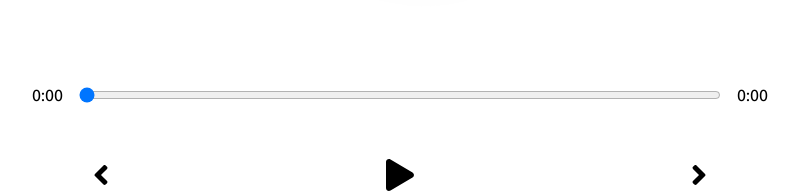
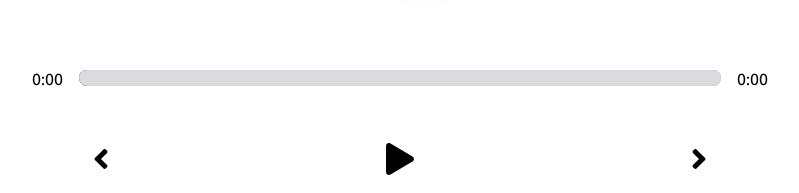
Before and after one commit to bishwaskharel/react-player, a React (Create React App) app: page / in a window 1280 px wide. Shown: the part 490-683 px from the top of the page, without its empty margins (240-1039 px from the left). Built offline with nearby package versions, Linux system fonts and the light colour scheme.

Commit message:
Modified Input

```diff
--- a/src/App.js
+++ b/src/App.js
@@ -19,13 +19,24 @@
   const timeUpdateHandler = (e) => {
     const current = e.target.currentTime;
     const duration = e.target.duration;
-    setSongInfo({ ...songInfo, currentTime: current, duration });
+    // Calculator Percentage
+    const roundedCurrent = Math.round(current);
+    const roundedDuration = Math.round(duration);
+    const animation = Math.round((roundedCurrent / roundedDuration) * 100);
+    console.log(animation);
+    setSongInfo({
+      ...songInfo,
+      currentTime: current,
+      duration,
+      animationPercentage: animation,
+    });
   };
 
   // State for SongsInfo
   const [songInfo, setSongInfo] = useState({
     currentTime: 0,
     duration: 0,
+    animationPercentage: 0,
   });
 
   // State
@@ -48,6 +59,7 @@
         songs={songs}
         setCurrentSong={setCurrentSong}
         setSongs={setSongs}
+
       />
       <Library
         audioRef={audioRef}
--- a/src/components/Player.js
+++ b/src/components/Player.js
@@ -76,10 +76,22 @@
     setSongs(newSongs);
   }, [currentSong]);
 
+  // Add Style Input
+
+  const trackAnim = {
+    transform: `translateX(${songInfo.animationPercentage}%)`,
+  };
+
   return (
     <div className="player">
       <div className="time-control">
         <p>{getTime(songInfo.currentTime)}</p>
+        <div
+          style={{
+            background: `linear-gradient(to right, ${currentSong.color[0]}, ${currentSong.color[1]})`,
+          }}
+          className="track"
+        >
           <input
             min={0}
             max={songInfo.duration}
@@ -89,6 +101,8 @@
             name="Audio"
             id="Audio"
           />
+          <div style={trackAnim} className="animate-track"></div>
+        </div>
         <p>{songInfo.duration ? getTime(songInfo.duration) : "0:00"}</p>
       </div>
       <div className="play-control">
--- a/src/data.js
+++ b/src/data.js
@@ -9,7 +9,7 @@
       artist: "Apurva Tamang",
       audio:
         "https://firebasestorage.googleapis.com/v0/b/image-upload-and-show-9ddea.appspot.com/o/Songs%2FApurva%20Tamang%20-%20K%20Garu%20(Lyrics)%20SAD.mp3?alt=media&token=85e5b206-493d-4073-96ac-c54093d511ce",
-      color: ["#2E385B", "#EB7476"],
+      color: ["#1E1E1E", "#888888"],
       id: uuidv4(),
       active: true,
     },
@@ -20,7 +20,7 @@
       artist: "Arijit Singh",
       audio:
         "https://firebasestorage.googleapis.com/v0/b/image-upload-and-show-9ddea.appspot.com/o/Songs%2FHawayein%20Jab%20Harry%20Met%20Sejal%20Anushka%20Sharma%20Shah%20Rukh%20Khan%20Pritam%20Imtiaz%20Ali%20Arijit%20Singh.mp3?alt=media&token=5dee28b6-a0ce-4231-8ba4-f5361e71b2ed",
-      color: ["#1E385B", "#E87476"],
+      color: ["#D8CA3D", "#8392A6"],
       id: uuidv4(),
       active: false,
     },
@@ -31,7 +31,7 @@
       artist: "John Denver",
       audio:
         "https://firebasestorage.googleapis.com/v0/b/image-upload-and-show-9ddea.appspot.com/o/Songs%2FJohn%20Denver%20-%20Take%20Me%20Home%2C%20Country%20Roads%20(Audio).mp3?alt=media&token=66eaac9d-0beb-4784-a749-e19163c5ec5c",
-      color: ["#1E385B", "#E87476"],
+      color: ["#535A86", "#E6B059"],
       id: uuidv4(),
       active: false,
     },
@@ -42,7 +42,7 @@
       artist: "Apurva Tamang",
       audio:
         "https://firebasestorage.googleapis.com/v0/b/image-upload-and-show-9ddea.appspot.com/o/Songs%2FMann%20Ka%20Bhawana%20(Lyrics)%20-%20Apurva%20Tamang%20(feat.%20Shaktay).mp3?alt=media&token=aae43448-ee1a-4c41-a8af-5335c86d76b3",
-      color: ["#2E385B", "#EB7476"],
+      color: ["#B2774F", "#334357"],
       id: uuidv4(),
       active: false,
     },
@@ -53,7 +53,7 @@
       artist: "James Arthur",
       audio:
         "https://firebasestorage.googleapis.com/v0/b/image-upload-and-show-9ddea.appspot.com/o/Songs%2FJames%20Arthur%20-%20Say%20You%20Won't%20Let%20Go.mp3?alt=media&token=081675b3-c93e-41fd-b953-f742a13960cc",
-      color: ["#2E385B", "#EB7476"],
+      color: ["#706D76", "#BB9381"],
       id: uuidv4(),
       active: false,
     },
@@ -64,7 +64,7 @@
       artist: "Rochak Kohli",
       audio:
         "https://firebasestorage.googleapis.com/v0/b/image-upload-and-show-9ddea.appspot.com/o/Songs%2FLae%20Dooba%20-%20Lyrical%20Aiyaary%20Sidharth%20Malhotra%2C%20Rakul%20Preet%20Sunidhi%20Chauhan%20Rochak%20Kohli.mp3?alt=media&token=dd3feed1-0fc4-4e6f-b667-176cd6b503db",
-      color: ["#1E385B", "#E87476"],
+      color: ["#634326", "#BFC4B5"],
       id: uuidv4(),
       active: false,
     },
@@ -75,7 +75,7 @@
       artist: "Apurva Tamang",
       audio:
         "https://firebasestorage.googleapis.com/v0/b/image-upload-and-show-9ddea.appspot.com/o/Songs%2FSunideu%20-%20Apurva%20Tamang%20(Official%20Video).mp3?alt=media&token=c9dd7e74-7319-45ef-aa21-7e0046e3253a",
-      color: ["#2E385B", "#EB7476"],
+      color: ["#9FAF69", "#2F8DC5"],
       id: uuidv4(),
       active: false,
     },
@@ -86,7 +86,7 @@
       artist: "Taylor Swift",
       audio:
         "https://firebasestorage.googleapis.com/v0/b/image-upload-and-show-9ddea.appspot.com/o/Songs%2FTaylor%20Swift%20-%20Back%20To%20December.mp3?alt=media&token=a71721b6-c47d-4ec4-a7c8-b6f92a73931e",
-      color: ["#1E385B", "#E87476"],
+      color: ["#A0A0A0", "#454545"],
       id: uuidv4(),
       active: false,
     },
@@ -97,7 +97,7 @@
       artist: "Bipul Chhetri",
       audio:
         "https://firebasestorage.googleapis.com/v0/b/image-upload-and-show-9ddea.appspot.com/o/Songs%2FBipul%20Chettri%20-%20Gahiro%20Gahiro%20(Single).mp3?alt=media&token=e3562832-98ee-4c1a-9f8b-b9e66cbc59f1",
-      color: ["#2E385B", "#EB7476"],
+      color: ["#E2223B", "#7A8BA0"],
       id: uuidv4(),
       active: false,
     },
@@ -108,7 +108,7 @@
       artist: "Apurva Tamang",
       audio:
         "https://firebasestorage.googleapis.com/v0/b/image-upload-and-show-9ddea.appspot.com/o/Songs%2FTimrai%20TiraApurva%20Tamang%20Lyrics%20vedio%20-%20Paradise.mp3?alt=media&token=9dae5494-242c-4027-9937-385ee8504638",
-      color: ["#1E385B", "#E87476"],
+      color: ["#6E3F1E", "#BCC7D7"],
       id: uuidv4(),
       active: false,
     },
@@ -119,7 +119,7 @@
       artist: "Miley Cyrus",
       audio:
         "https://firebasestorage.googleapis.com/v0/b/image-upload-and-show-9ddea.appspot.com/o/Songs%2FMiley%20Cyrus%20-%20Party%20In%20The%20U.S.A.%20(Official%20Video).mp3?alt=media&token=d04ca59b-a4af-4bb8-8488-9a485a99c0cc",
-      color: ["#1E385B", "#E87476"],
+      color: ["#FFC39F", "#ECECEC"],
       id: uuidv4(),
       active: false,
     },
@@ -130,7 +130,7 @@
       artist: "Himesh Reshammiya",
       audio:
         "https://firebasestorage.googleapis.com/v0/b/image-upload-and-show-9ddea.appspot.com/o/Songs%2FTera%20Fitoor%20Lyrical%20-%20Genius%20Utkarsh%20Sharma%2C%20Ishita%20Chauhan%20Arijit%20Singh%20Himesh%20Reshammiya.mp3?alt=media&token=931e2782-6395-46a2-ae5e-443ce81b47d1",
-      color: ["#1E385B", "#E87476"],
+      color: ["#80120D", "#5A2A19"],
       id: uuidv4(),
       active: false,
     },
@@ -141,7 +141,7 @@
       artist: "Apurva Tamang",
       audio:
         "https://firebasestorage.googleapis.com/v0/b/image-upload-and-show-9ddea.appspot.com/o/Songs%2FSano%20-%20Apurva%20Tamang%20(Lyric%20Video).mp3?alt=media&token=d4bfde64-105a-4c3e-b8f6-6c082833091d",
-      color: ["#1E385B", "#E87476"],
+      color: ["#F9C06E", "#A8584E"],
       id: uuidv4(),
       active: false,
     },
--- a/src/styles/_player.scss
+++ b/src/styles/_player.scss
@@ -11,13 +11,13 @@
 
   input {
     width: 100%;
-
-    padding: 1rem 0rem;
     cursor: pointer;
+    -webkit-appearance: none;
+    background: transparent;
   }
 
   p {
-    padding: 1rem;
+    padding: 0rem 1rem;
   }
 }
 
@@ -31,3 +31,34 @@
     cursor: pointer;
   }
 }
+
+input[type="range"]:focus {
+  outline: none;
+}
+
+input[type="range"]::-webkit-slider-thumb {
+  -webkit-appearance: none;
+  width: 16px;
+  height: 16px;
+
+}
+
+.track {
+  width: 100%;
+  height: 1rem;
+  background: rgb(50, 66, 205);
+  border-radius: 1rem;
+  position: relative;
+  overflow: hidden;
+}
+
+.animate-track {
+  background: rgb(219, 219, 223);
+  position: absolute;
+  width: 100%;
+  height: 100%;
+  top: 0%;
+  left: 0%;
+  transform: translateX(0%);
+  pointer-events: none;
+}
```
Lines whose indentation alone changed are shown as unchanged.
